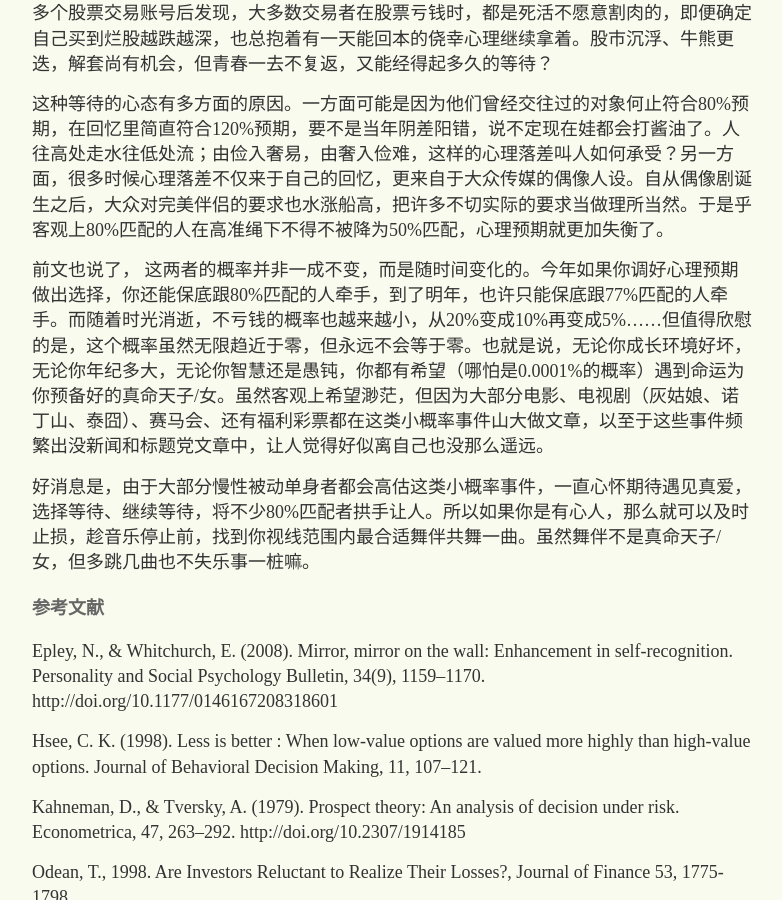
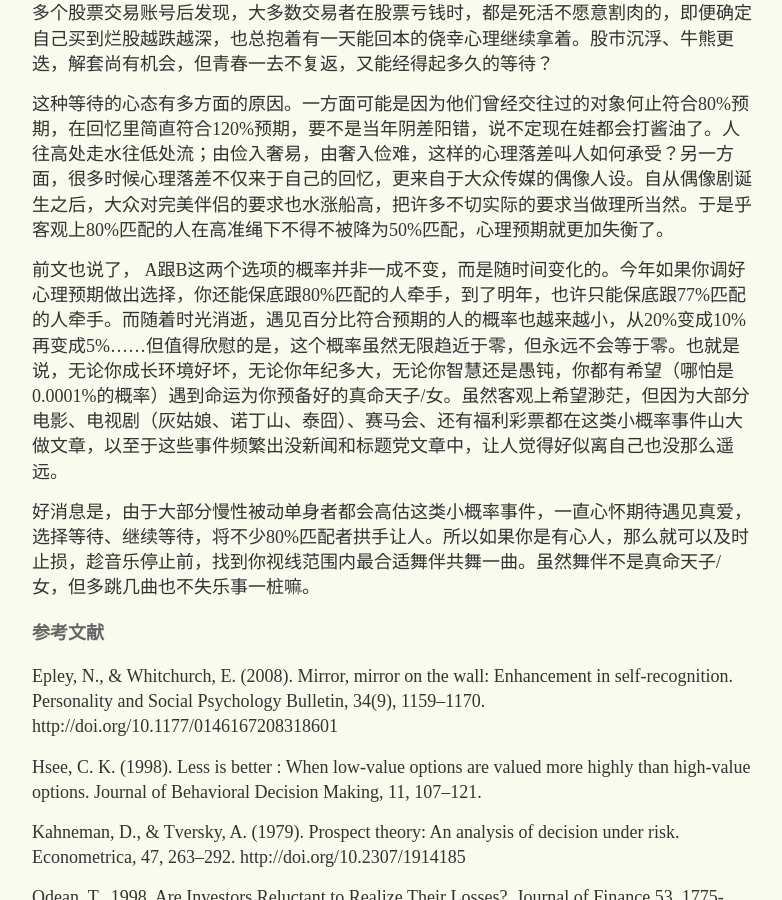
Before and after one commit to yihanxu/yihanxu.github.io, a Jekyll site: the page built from _posts/2018-5-21-chronic-single-stop-loss-limit.md, in a window 1280 px wide and 900 px high, scrolled down 2825 px. Shown: the whole window, without its empty margins (248-1030 px from the left). Built offline with Jekyll 4.4.1, drawn with Linux system fonts in a browser that asks for light colours; comment, search, counter and statistics services are not loaded.

Commit message:
Update 2018-5-21-chronic-single-stop-loss-limit.md

```diff
--- a/_posts/2018-5-21-chronic-single-stop-loss-limit.md
+++ b/_posts/2018-5-21-chronic-single-stop-loss-limit.md
@@ -44,7 +44,7 @@ Hsee在1998年做过一个有趣的实验。他拿着一张冰激凌的图片问
 
 这种等待的心态有多方面的原因。一方面可能是因为他们曾经交往过的对象何止符合80%预期，在回忆里简直符合120%预期，要不是当年阴差阳错，说不定现在娃都会打酱油了。人往高处走水往低处流；由俭入奢易，由奢入俭难，这样的心理落差叫人如何承受？另一方面，很多时候心理落差不仅来于自己的回忆，更来自于大众传媒的偶像人设。自从偶像剧诞生之后，大众对完美伴侣的要求也水涨船高，把许多不切实际的要求当做理所当然。于是乎客观上80%匹配的人在高准绳下不得不被降为50%匹配，心理预期就更加失衡了。
 
-前文也说了， 这两者的概率并非一成不变，而是随时间变化的。今年如果你调好心理预期做出选择，你还能保底跟80%匹配的人牵手，到了明年，也许只能保底跟77%匹配的人牵手。而随着时光消逝，不亏钱的概率也越来越小，从20%变成10%再变成5%……但值得欣慰的是，这个概率虽然无限趋近于零，但永远不会等于零。也就是说，无论你成长环境好坏，无论你年纪多大，无论你智慧还是愚钝，你都有希望（哪怕是0.0001%的概率）遇到命运为你预备好的真命天子/女。虽然客观上希望渺茫，但因为大部分电影、电视剧（灰姑娘、诺丁山、泰囧）、赛马会、还有福利彩票都在这类小概率事件山大做文章，以至于这些事件频繁出没新闻和标题党文章中，让人觉得好似离自己也没那么遥远。
+前文也说了， A跟B这两个选项的概率并非一成不变，而是随时间变化的。今年如果你调好心理预期做出选择，你还能保底跟80%匹配的人牵手，到了明年，也许只能保底跟77%匹配的人牵手。而随着时光消逝，遇见百分比符合预期的人的概率也越来越小，从20%变成10%再变成5%……但值得欣慰的是，这个概率虽然无限趋近于零，但永远不会等于零。也就是说，无论你成长环境好坏，无论你年纪多大，无论你智慧还是愚钝，你都有希望（哪怕是0.0001%的概率）遇到命运为你预备好的真命天子/女。虽然客观上希望渺茫，但因为大部分电影、电视剧（灰姑娘、诺丁山、泰囧）、赛马会、还有福利彩票都在这类小概率事件山大做文章，以至于这些事件频繁出没新闻和标题党文章中，让人觉得好似离自己也没那么遥远。
 
 好消息是，由于大部分慢性被动单身者都会高估这类小概率事件，一直心怀期待遇见真爱，选择等待、继续等待，将不少80%匹配者拱手让人。所以如果你是有心人，那么就可以及时止损，趁音乐停止前，找到你视线范围内最合适舞伴共舞一曲。虽然舞伴不是真命天子/女，但多跳几曲也不失乐事一桩嘛。
 
```
